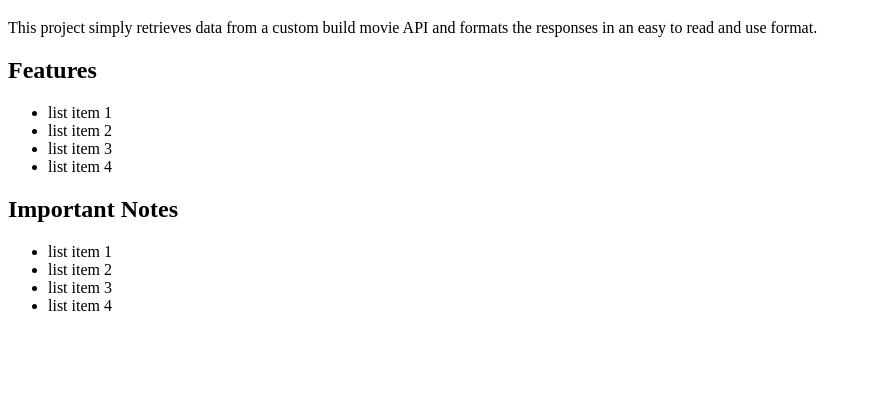
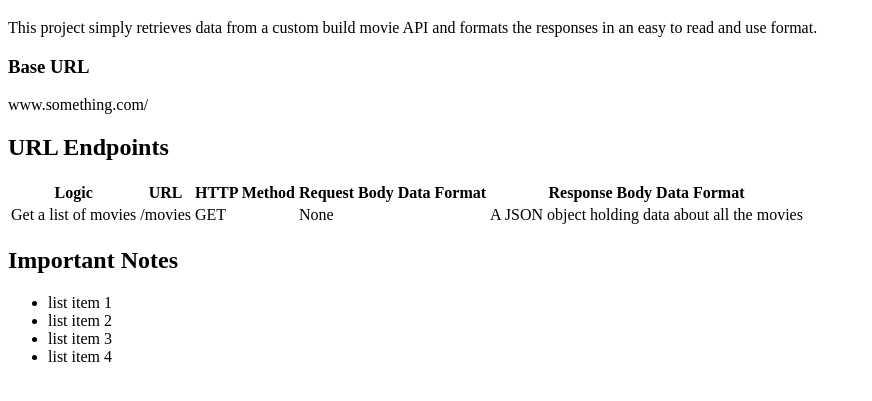
Before and after one commit to sballay8734/movie_api, a website: page public/documentation.html in a window 1280 px wide. Shown: the part 61-462 px from the top of the page, without its empty margins (0-872 px from the left). Drawn offline with Linux system fonts and the light colour scheme.

Commit message:
Started on task 2.5

```diff
--- a/index.js
+++ b/index.js
@@ -41,8 +41,7 @@ app.get('/students', (req, res) => {
 // Gets the data about a single student, by name
 
 app.get('/students/:name', (req, res) => {
-  res.json(students.find((student) =>
-    { return student.name === req.params.name }));
+  res.json(students.find((student) => { return student.name === req.params.name }));
 });
 
 // Adds data for a new student to our list of students.
--- a/public/documentation.html
+++ b/public/documentation.html
@@ -9,14 +9,28 @@
 <body>
   <h1>Movie API</h1>
   <p>This project simply retrieves data from a custom build movie API and formats the responses in an easy to read and use format.</p>
+  <div>
+    <h3>Base URL</h3>
+    <p>www.something.com/</p>
+  </div>
 
-  <h2>Features</h2>
-  <ul>
-    <li>list item 1</li>
-    <li>list item 2</li>
-    <li>list item 3</li>
-    <li>list item 4</li>
-  </ul>
+  <h2>URL Endpoints</h2>
+  <table>
+    <tr>
+      <th>Logic</th>
+      <th>URL</th>
+      <th>HTTP Method</th>
+      <th>Request Body Data Format</th>
+      <th>Response Body Data Format</th>
+    </tr>
+    <tr>
+      <td>Get a list of movies</td>
+      <td>/movies</td>
+      <td>GET</td>
+      <td>None</td>
+      <td>A JSON object holding data about all the movies</td>
+    </tr>
+  </table>
 
   <h2>Important Notes</h2>
   <ul>
```
